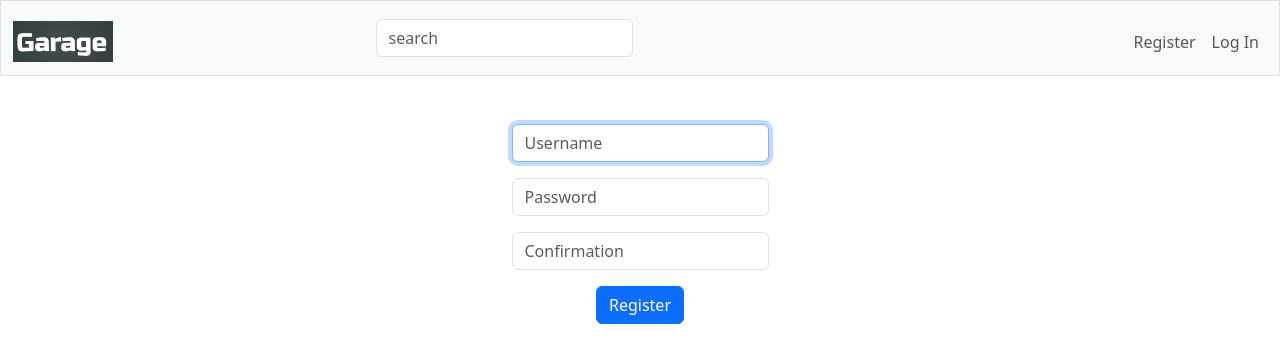
After one commit to Amirmbz/Garage, a Django app: page /register/ in a window 1280 px wide. The commit adds this page. Shown: the top 363 px of the page. Run offline with Django 5.2, Linux system fonts and the light colour scheme.

Commit message:
register

```diff
--- a/Garage/Garage/urls.py
+++ b/Garage/Garage/urls.py
@@ -19,5 +19,5 @@ from django.urls import include, path
 
 urlpatterns = [
     path('admin/', admin.site.urls),
-    path('home', include('home.urls'))
+    path('', include('home.urls'))
 ]
--- a/Garage/home/templates/home/layout.html
+++ b/Garage/home/templates/home/layout.html
@@ -25,7 +25,7 @@
 
         <nav class="bg-light border navbar navbar-expand-md navbar-light">
             <div class="container-fluid">
-                <a class="navbar-brand" href="/">
+                <a class="navbar-brand" href="/home/">
                     <img src="{% static 'logo.png'%}" width="100" height="auto" alt="logo">
                 </a>
 
@@ -33,7 +33,7 @@
                     <span class="navbar-toggler-icon"></span>
                 </button>
                 <div class="collapse navbar-collapse" id="navbar">
-                    <input autocomplete="off" autofocus class="form-control mx-auto w-auto" name="search" placeholder="search" type="text">
+                    <input autocomplete="off" class="form-control mx-auto w-auto" name="search" placeholder="search" type="text">
                     {% if session %}
                         <ul class="navbar-nav ms-auto mt-2">
                             <li class="nav-item"><a class="nav-link" href="/logout">Log Out</a></li>
--- /dev/null
+++ b/Garage/home/templates/home/register.html
@@ -0,0 +1,21 @@
+{% extends "home/layout.html" %}
+
+{% block title %}
+    Register
+{% endblock %}
+
+{% block main %}
+    <form action="/register" method="post">
+        <div class="mb-3">
+            <input autocomplete="off" autofocus class="form-control mx-auto w-auto" name="username" placeholder="Username" type="text">
+        </div>
+        <div class="mb-3">
+            <input class="form-control mx-auto w-auto" name="password" placeholder="Password" type="password">
+        </div>
+        <div class="mb-3">
+            <input class="form-control mx-auto w-auto" name="confirmation" placeholder="Confirmation" type="password">
+        </div>
+        <button class="btn btn-primary" type="submit">Register</button>
+    </form>
+
+{% endblock %}
--- a/Garage/home/urls.py
+++ b/Garage/home/urls.py
@@ -3,5 +3,6 @@ from django.urls import path
 from . import views
 
 urlpatterns = [
-    path('', views.index, name='index')
+    path('home/', views.index, name='index'),
+    path('register/', views.register, name='register')
 ]
--- a/Garage/home/views.py
+++ b/Garage/home/views.py
@@ -4,3 +4,7 @@ from django.shortcuts import render
 # Create your views here.
 def index(request):
     return render(request, 'home/index.html')
+
+
+def register(request):
+    return render(request, 'home/register.html')
```
